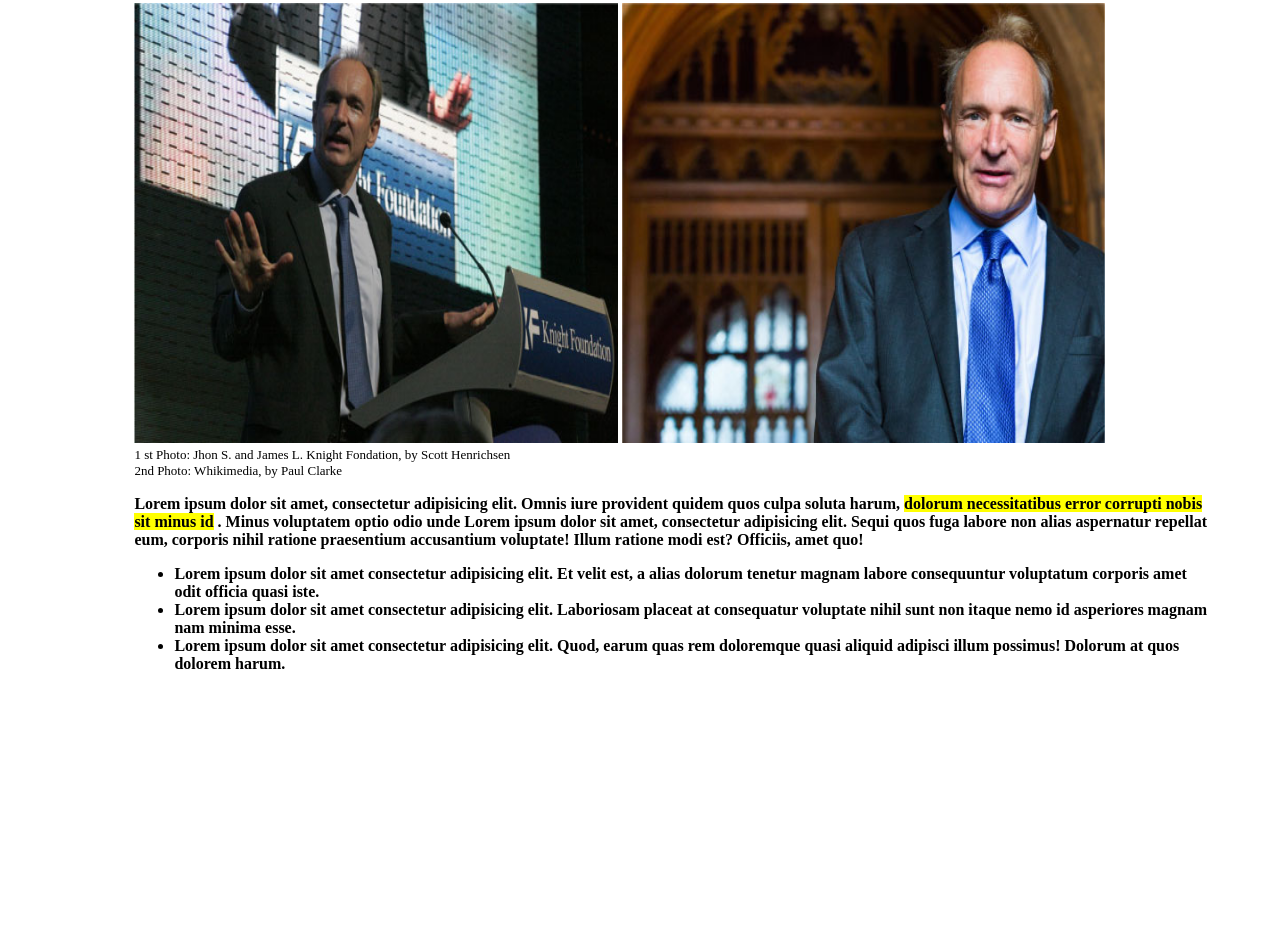
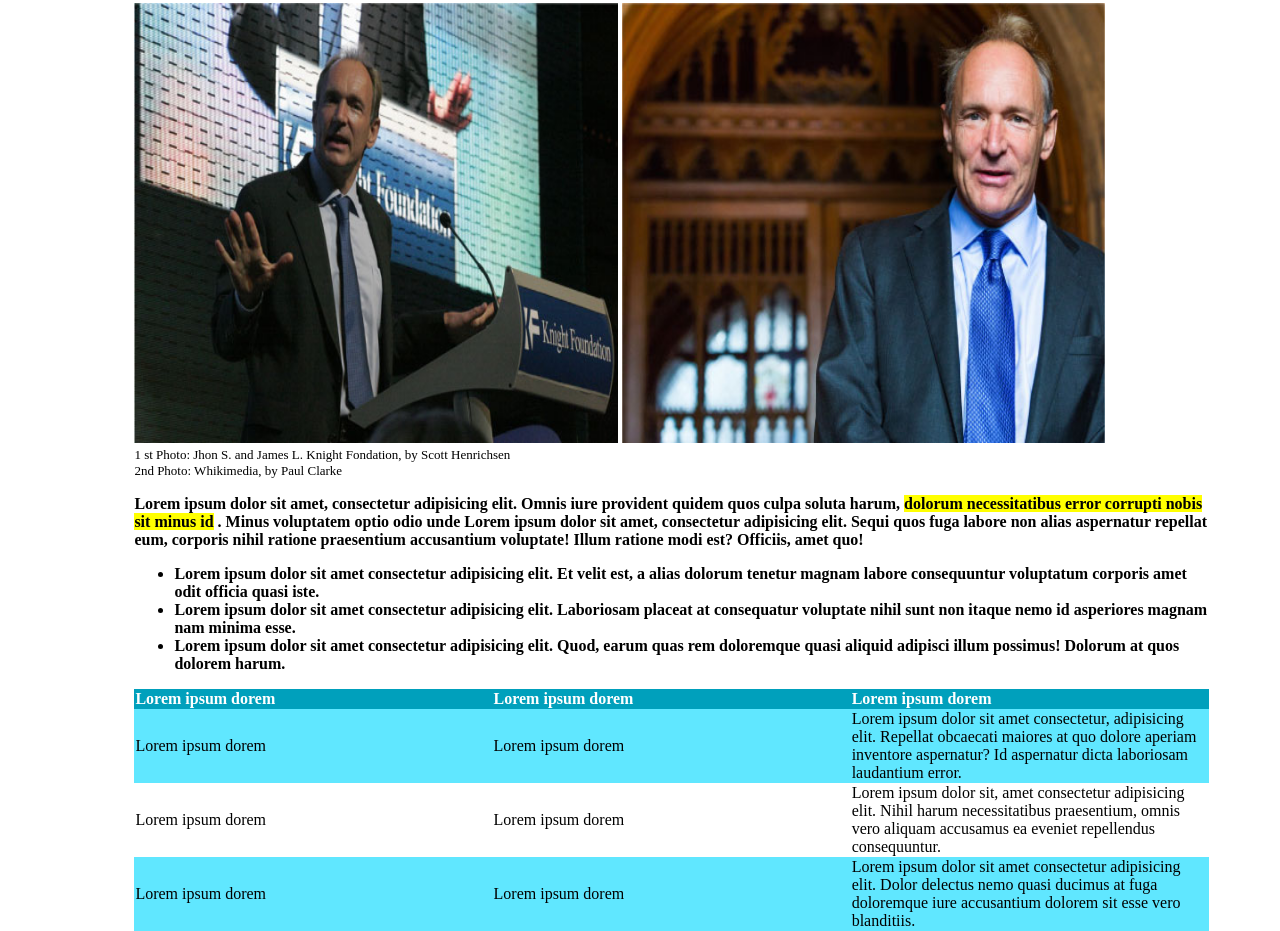
Before and after one commit to AlexLosciale/html-css-booleaner, a plain HTML site: page index.html in a window 1280 px wide. Shown: the part 400-1331 px from the top of the page. Before the commit the page ends 1073 px from the top, so only its background shows below. Drawn offline with Linux system fonts and the light colour scheme.

Commit message:
add:table

```diff
--- a/index.html
+++ b/index.html
@@ -33,6 +33,29 @@
                 <li><strong>Lorem ipsum dolor sit amet consectetur adipisicing elit. Quod, earum quas rem doloremque quasi aliquid adipisci illum possimus! Dolorum at quos dolorem harum.</strong></li>
             </ul>
 
+            <table>
+                <tr>
+                    <th>Lorem ipsum dorem</th>
+                    <th>Lorem ipsum dorem</th>
+                    <th>Lorem ipsum dorem</th>
+                </tr>
+                <tr class="color">
+                    <td>Lorem ipsum dorem</td>
+                    <td>Lorem ipsum dorem</td>
+                    <td>Lorem ipsum dolor sit amet consectetur, adipisicing elit. Repellat obcaecati maiores at quo dolore aperiam inventore aspernatur? Id aspernatur dicta laboriosam laudantium error.</td>
+                </tr>
+                <tr>
+                    <td>Lorem ipsum dorem</td>
+                    <td>Lorem ipsum dorem</td>
+                    <td>Lorem ipsum dolor sit, amet consectetur adipisicing elit. Nihil harum necessitatibus praesentium, omnis vero aliquam accusamus ea eveniet repellendus consequuntur.</td>
+                </tr>
+                <tr class="color">
+                    <td>Lorem ipsum dorem</td>
+                    <td>Lorem ipsum dorem</td>
+                    <td>Lorem ipsum dolor sit amet consectetur adipisicing elit. Dolor delectus nemo quasi ducimus at fuga doloremque iure accusantium dolorem sit esse vero blanditiis.</td>
+                </tr>
+            </table>
+
 
         </div>
     </body>
--- a/style.css
+++ b/style.css
@@ -46,3 +46,19 @@ h1{
     margin-top: 0%;
     font-size: small;
 }
+
+table{
+    border-collapse: collapse;
+    width: 100%;
+}
+
+th{
+    color: white;
+    background-color: rgb(0, 160, 188);
+    width: 30%;
+    text-align: left;
+}
+
+.color{
+    background-color: rgb(96, 231, 255);
+}
```
